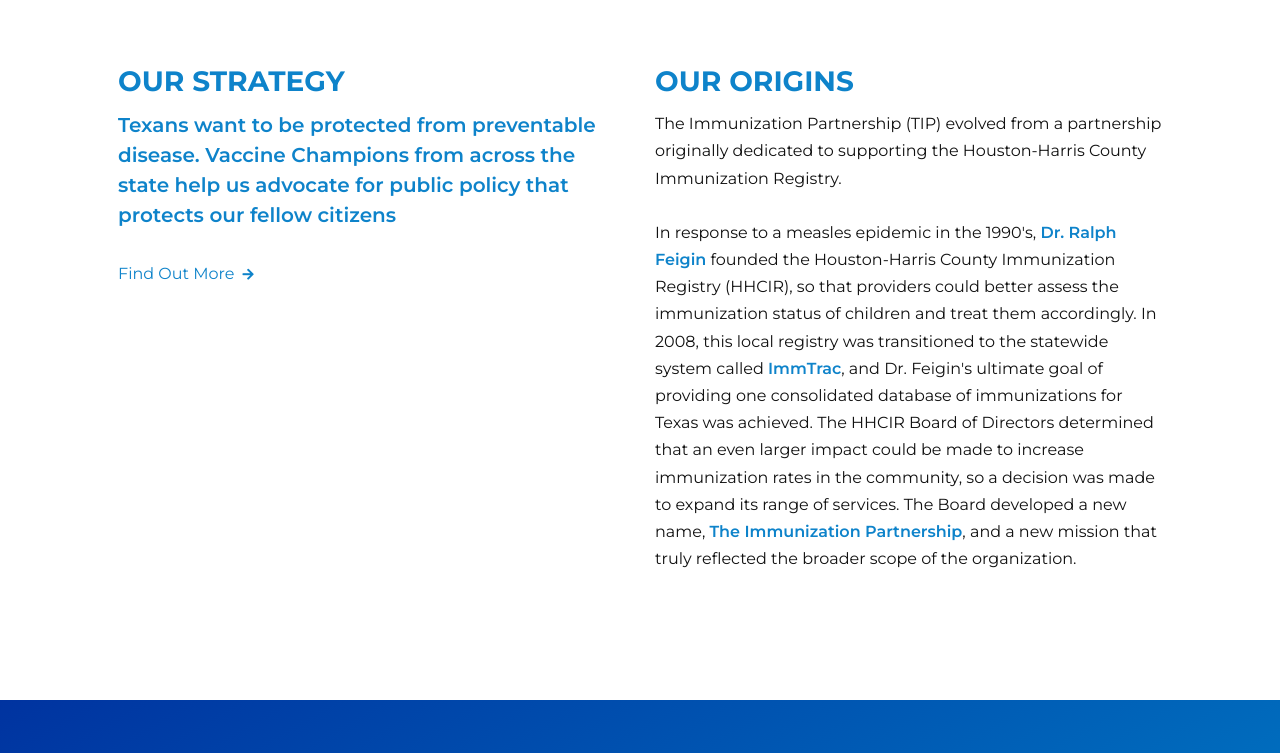
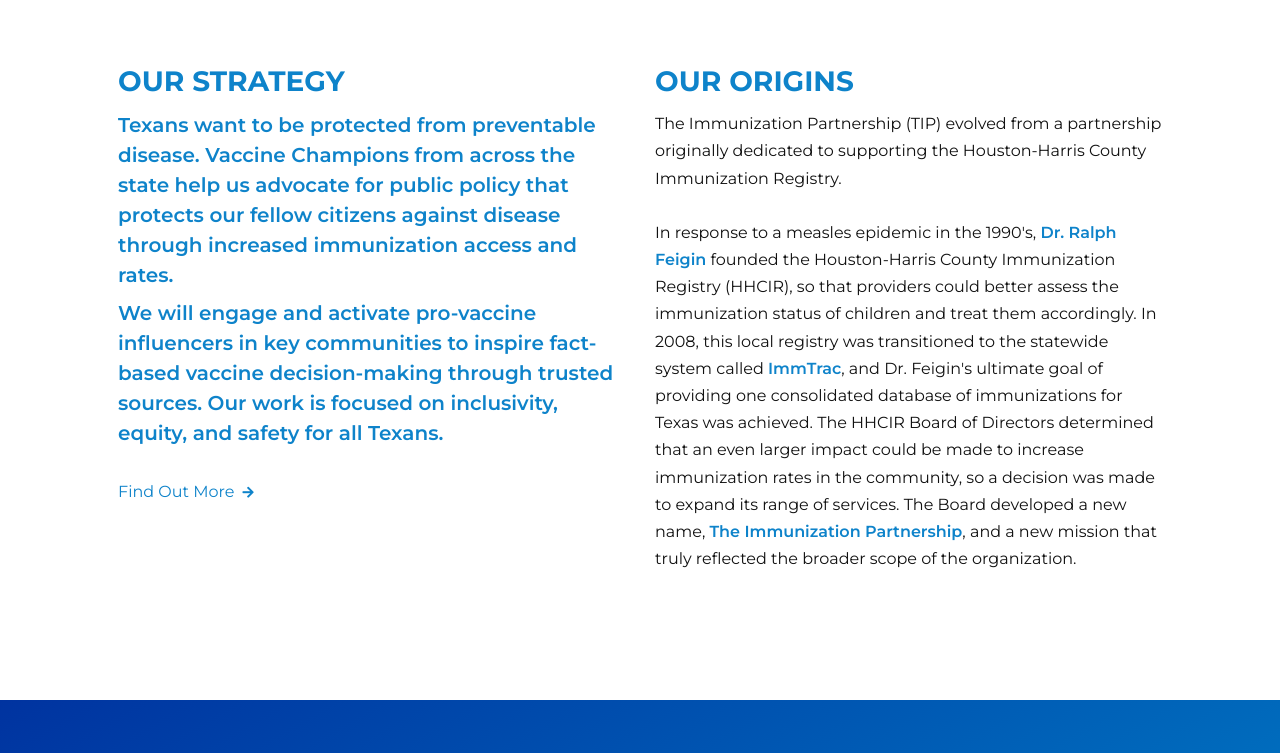
Before and after one commit to aitshuber/immunizecc, a Jekyll site: the page built from who.html, in a window 1280 px wide and 900 px high, scrolled down 1498 px, cut to the strip 147-900 px from the top of the window. Built offline with Jekyll 4.4.1, drawn with Linux system fonts in a browser that asks for light colours; some web fonts are replaced; a script that is not in the unit is left out; comment, search, counter and statistics services are not loaded.

Commit message:
Updated 'who.html' via CloudCannon

```diff
--- a/who.html
+++ b/who.html
@@ -232,7 +232,8 @@
 
 	 <article class="h-100 editable">
 	   <div>
-	     <h5 class="font-weight-semi-bold immunizetitle text-primary"><strong>Texans want to be protected from preventable disease. Vaccine Champions from across the state help us advocate for public policy that protects our fellow citizens</strong></h5>
+	     <h5 class="font-weight-semi-bold immunizetitle text-primary"><strong>Texans want to be protected from preventable disease. Vaccine Champions from across the state help us advocate for public policy that protects our fellow citizens against disease through increased immunization access and rates.</strong></h5>
+	     <h5 class="font-weight-semi-bold immunizetitle text-primary"><strong>We will engage and activate pro-vaccine influencers in key communities to inspire fact-based vaccine decision-making through trusted sources. Our work is focused on inclusivity, equity, and safety for all Texans.&nbsp;</strong></h5>
 	   </div>
 	   <div class="border-0 py-4"><a class="text-primary" href="#">Find Out More <small class="fas fa-arrow-right ml-1"></small> </a></div>
 	 </article>
```
